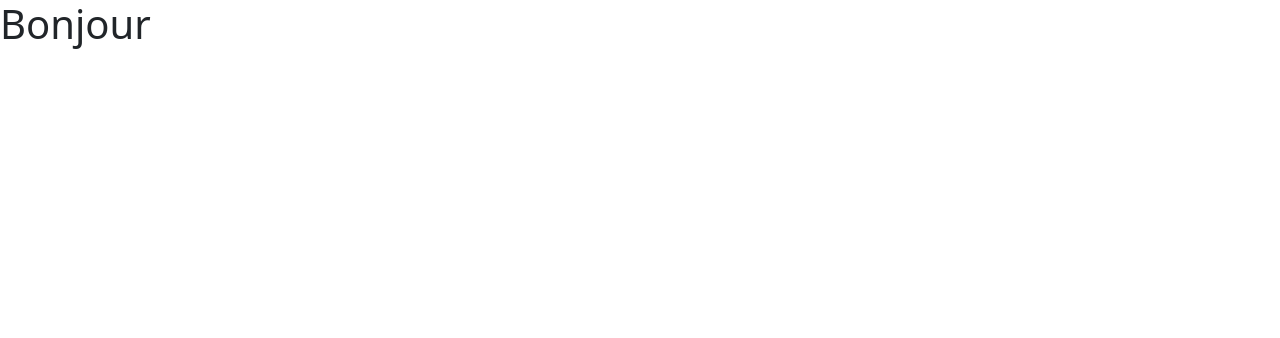
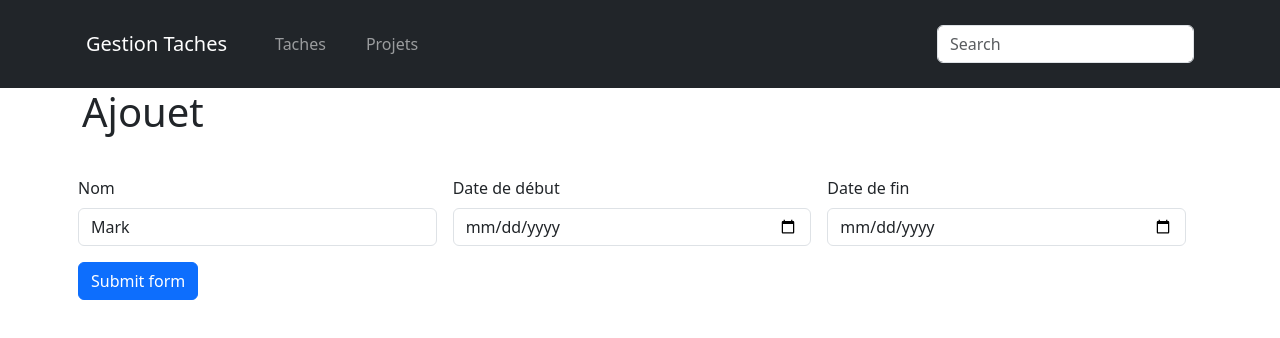
Before and after one commit to AssaBaradji/Gestion_taches, a Vue app: page /Projets in a window 1280 px wide. Shown: the top 338 px of the page. Built offline with nearby package versions, Linux system fonts and the light colour scheme.

Commit message:
preparation de l'environnement

```diff
--- a/src/App.vue
+++ b/src/App.vue
@@ -1,12 +1,30 @@
 <script setup>
-import HelloWorld from './components/HelloWorld.vue'
 </script>
 
 <template>
+<nav class="navbar navbar-expand-lg navbar-dark bg-dark" aria-label="Eighth navbar example">
+    <div class="container p-3">
+      <a class="navbar-brand" href="#">Gestion Taches</a>
+      <button class="navbar-toggler" type="button" data-bs-toggle="collapse" data-bs-target="#navbarsExample07" aria-controls="navbarsExample07" aria-expanded="false" aria-label="Toggle navigation">
+        <span class="navbar-toggler-icon"></span>
+      </button>
 
-  <HelloWorld  />
+      <div class="collapse navbar-collapse" id="navbarsExample07">
+        <ul class="navbar-nav me-auto mb-2 mb-lg-0">
+          <li class="nav-item">
+            <router-link class="nav-link mx-4" to="/">Taches</router-link>
+          </li>
+          <li class="nav-item">
+            <router-link class="nav-link" to="/Projets">Projets</router-link>
+          </li>
+        </ul>
+        <form>
+          <input class="form-control" type="text" placeholder="Search" aria-label="Search">
+        </form>
+      </div>
+    </div>
+  </nav>
+  <router-view />
 </template>
 
-<style scoped>
-
-</style>
+<style scoped></style>
--- /dev/null
+++ b/src/components/projets/AjouterProjet.vue
@@ -0,0 +1,45 @@
+<template>
+  <h1>Ajouet</h1>
+  <div class="row">
+    <form class="row g-3 needs-validation">
+      <div class="col-md-4">
+        <label for="validationCustom01" class="form-label">Nom</label>
+        <input
+          type="text"
+          class="form-control"
+          id="validationCustom01"
+          value="Mark"
+          required
+        />
+        <div class="valid-feedback">Nom</div>
+      </div>
+      <div class="col-md-4">
+        <label for="validationCustom01" class="form-label">Date de début</label>
+        <input
+          type="date"
+          class="form-control"
+          id="validationCustom01"
+          value=""
+          required
+        />
+        <div class="valid-feedback">Looks good!</div>
+      </div>
+      <div class="col-md-4">
+        <label for="validationCustom01" class="form-label">Date de fin</label>
+        <input
+          type="date"
+          class="form-control"
+          id="validationCustom01"
+          value=""
+          required
+        />
+        <div class="valid-feedback">Looks good!</div>
+      </div>
+      <div class="col-12">
+        <button class="btn btn-primary" type="submit">Submit form</button>
+      </div>
+    </form>
+  </div>
+</template>
+
+<script setup></script>
--- /dev/null
+++ b/src/components/projets/ListeProjet.vue
@@ -0,0 +1,11 @@
+<template>
+  <div class="container">
+    <AjouterProjet />
+    <!-- <ModifierProjet /> -->
+  </div>
+</template>
+
+<script setup>
+import AjouterProjet from "./AjouterProjet.vue";
+import ModifierProjet from "./ModifierProjet.vue";
+</script>
--- /dev/null
+++ b/src/components/projets/ModifierProjet.vue
@@ -0,0 +1,5 @@
+<template>
+    <h1>Modifier</h1>
+</template>
+
+<script setup></script>
--- a/src/components/taches/ListeTache.vue
+++ b/src/components/taches/ListeTache.vue
@@ -0,0 +1,7 @@
+<template>
+    <div class="container mt-4">
+        <h1>salut depuis taches</h1>
+    </div>
+</template>
+
+<script setup></script>
--- a/src/main.js
+++ b/src/main.js
@@ -6,8 +6,10 @@ import './assets/css/style.css'
 
 import { createPinia } from 'pinia';
 import App from './App.vue'
+import router from "./router"
 
 const app = createApp (App)
 
 app.use(createPinia());
+app.use(router)
 app.mount('#app')
--- a/src/router/index.js
+++ b/src/router/index.js
@@ -1,8 +1,23 @@
 import { createRouter, createWebHistory } from "vue-router";
+import ListeProjet from "../components/projets/ListeProjet.vue";
+import ListeTache from "../components/taches/ListeTache.vue";
+
 
 const router = createRouter({
-    history: createWebHistory(import.meta.env.BASE_URL),
-    routes:[
+  history: createWebHistory(import.meta.env.BASE_URL),
+  routes: [
+    {
+      path: '/Projets',
+      name: 'ListeProjet',
+      component: ListeProjet
+    },
+    {
+        path:'/',
+        name:'taches',
+        component: ListeTache
 
-    ]
-})
+    }
+  ],
+});
+
+export default router;
```
